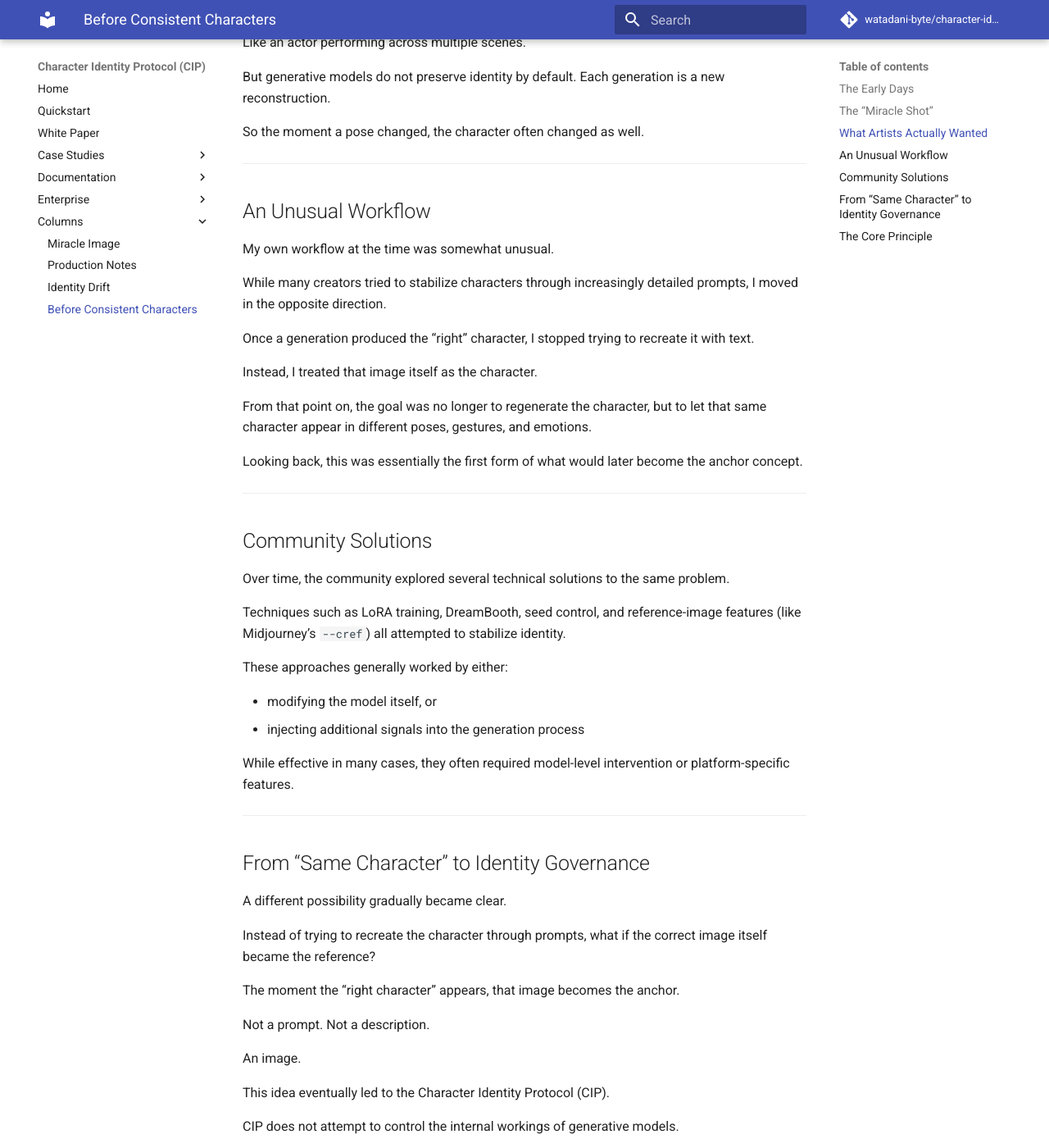
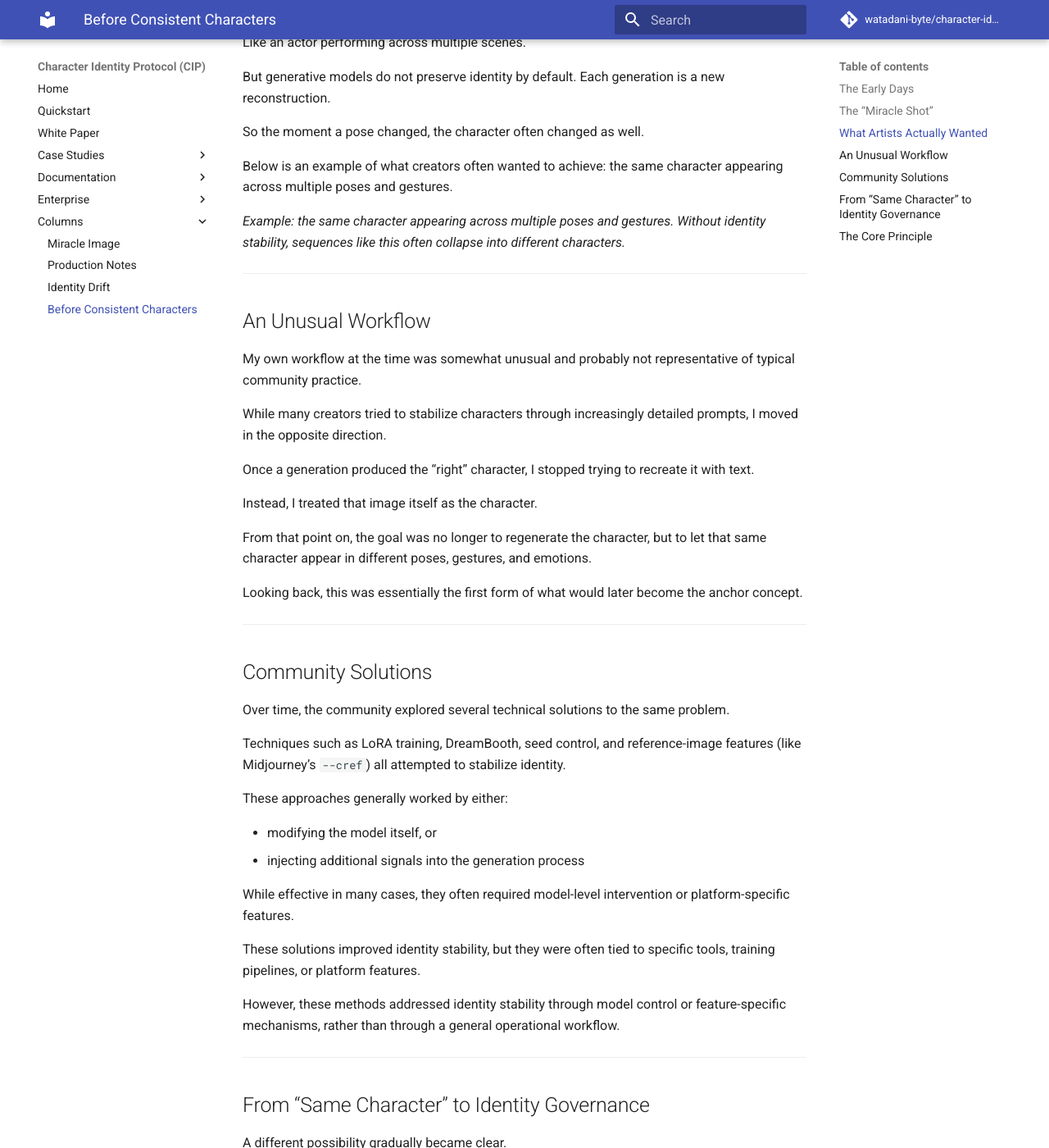
Before and after one commit to watadani-byte/character-identity-protocol, an MkDocs documentation site: the page built from docs/column_before_consistent_characters.md, in a window 1280 px wide and 1400 px high, scrolled down 1411 px. Shown: the whole window at 82% size. Built offline with MkDocs 1.6.1 and Material for MkDocs 9.7.7, drawn with Linux system fonts in a browser that asks for light colours; comment, search, counter and statistics services are not loaded; some of the changed text lies outside the part shown.

Commit message:
column_before_consistent_characters.md を更新

```diff
--- a/docs/column_before_consistent_characters.md
+++ b/docs/column_before_consistent_characters.md
@@ -66,11 +66,15 @@ Each generation is a new reconstruction.
 
 So the moment a pose changed, the character often changed as well.
 
+Below is an example of what creators often wanted to achieve: the same character appearing across multiple poses and gestures.
+
+*Example: the same character appearing across multiple poses and gestures. Without identity stability, sequences like this often collapse into different characters.*
+
 -----
 
 ## An Unusual Workflow
 
-My own workflow at the time was somewhat unusual.
+My own workflow at the time was somewhat unusual and probably not representative of typical community practice.
 
 While many creators tried to stabilize characters through increasingly detailed prompts, I moved in the opposite direction.
 
@@ -96,6 +100,10 @@ These approaches generally worked by either:
 - injecting additional signals into the generation process
 
 While effective in many cases, they often required model-level intervention or platform-specific features.
+
+These solutions improved identity stability, but they were often tied to specific tools, training pipelines, or platform features.
+
+However, these methods addressed identity stability through model control or feature-specific mechanisms, rather than through a general operational workflow.
 
 -----
 
```
Also changed, not shown: other parts of docs/column_before_consistent_characters.md (+0 -2 lines).
